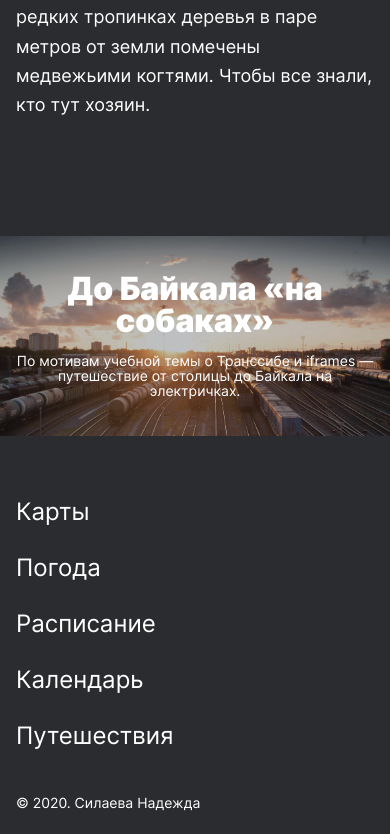
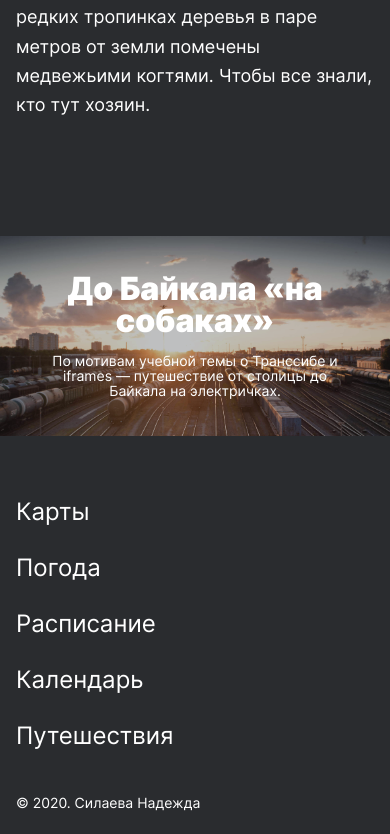
Before and after one commit to NadeSi/russian-travel, a plain HTML site: page index.html in a window 390 px wide. Shown: the part 9821-10655 px from the top of the page. Drawn offline with Linux system fonts and the light colour scheme.

Commit message:
Проектная работа №3 fix 3

```diff
--- a/blocks/cover/__content/cover__content.css
+++ b/blocks/cover/__content/cover__content.css
@@ -1,10 +1,9 @@
 .cover__content{
     z-index: 10;
     display: grid;
+    align-content: center;
+    justify-content: center;
     grid-row-gap: 32px;
-    width: fit-content;
-    height: fit-content;
-    margin: auto;
     text-decoration: none;
 }
 
--- a/blocks/cover/__subtitle/cover__subtitle.css
+++ b/blocks/cover/__subtitle/cover__subtitle.css
@@ -16,5 +16,6 @@
     .cover__subtitle{
         font-size: 14px;
         line-height: 1.1;
+        max-width: 288px;
     }
 }
--- a/blocks/cover/__title/cover__title.css
+++ b/blocks/cover/__title/cover__title.css
@@ -15,11 +15,6 @@
 @media all and (max-width: 425px) {
     .cover__title{
         font-size: 32px;
+        max-width: 288px;
     }
 }
-
-@media all and (min-width: 768px) and (max-width: 1024px) {
-    .cover__title{
-        font-size: 72px;
-    }
-}
--- a/blocks/cover/cover.css
+++ b/blocks/cover/cover.css
@@ -1,9 +1,9 @@
 .cover {
     position: relative;
     min-height: 740px;
-    display: flex;
-    flex-direction: column;
-    align-items: center;
+    display: grid;
+    align-content: stretch;
+    justify-content: stretch;
     background-image: url(../../images/cover-trains.jpg);
     background-size: cover;
     background-position: center;
```
